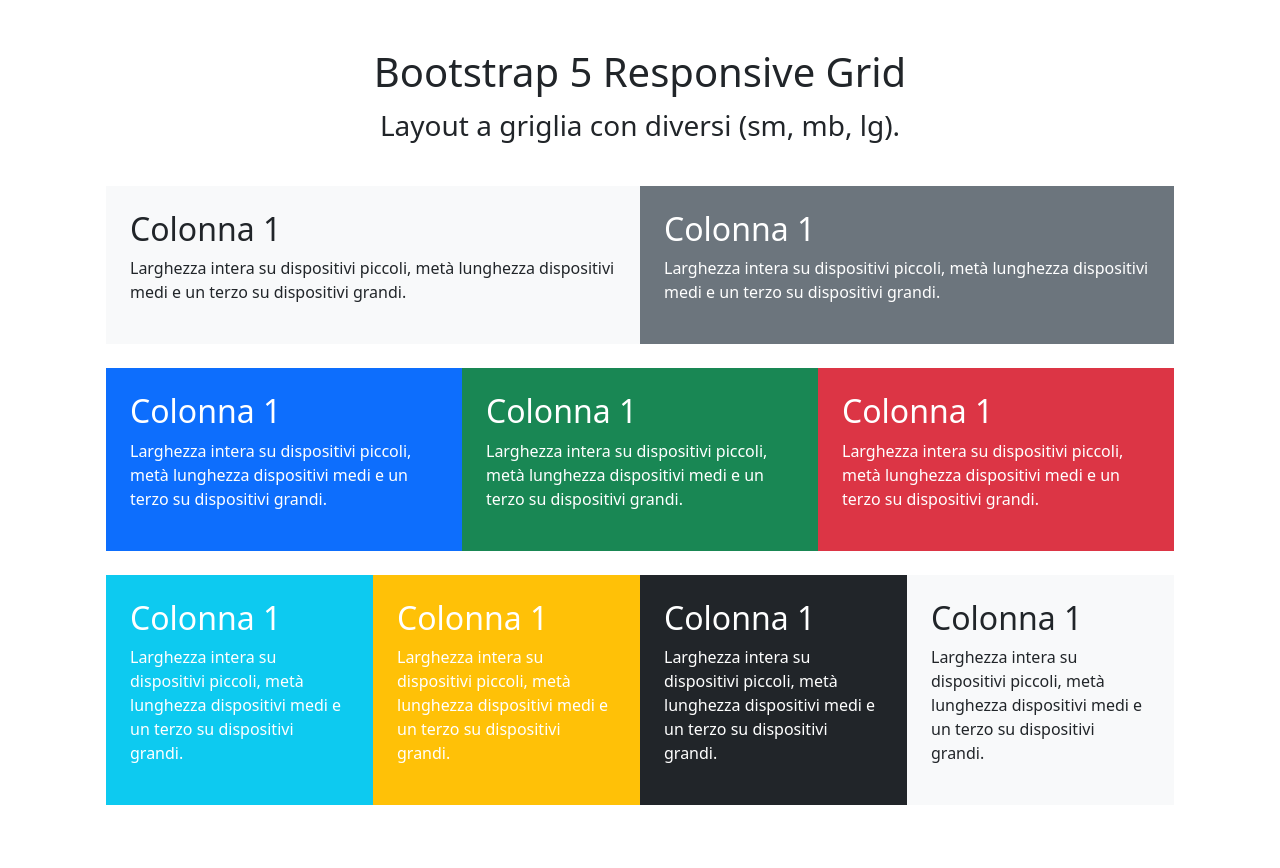
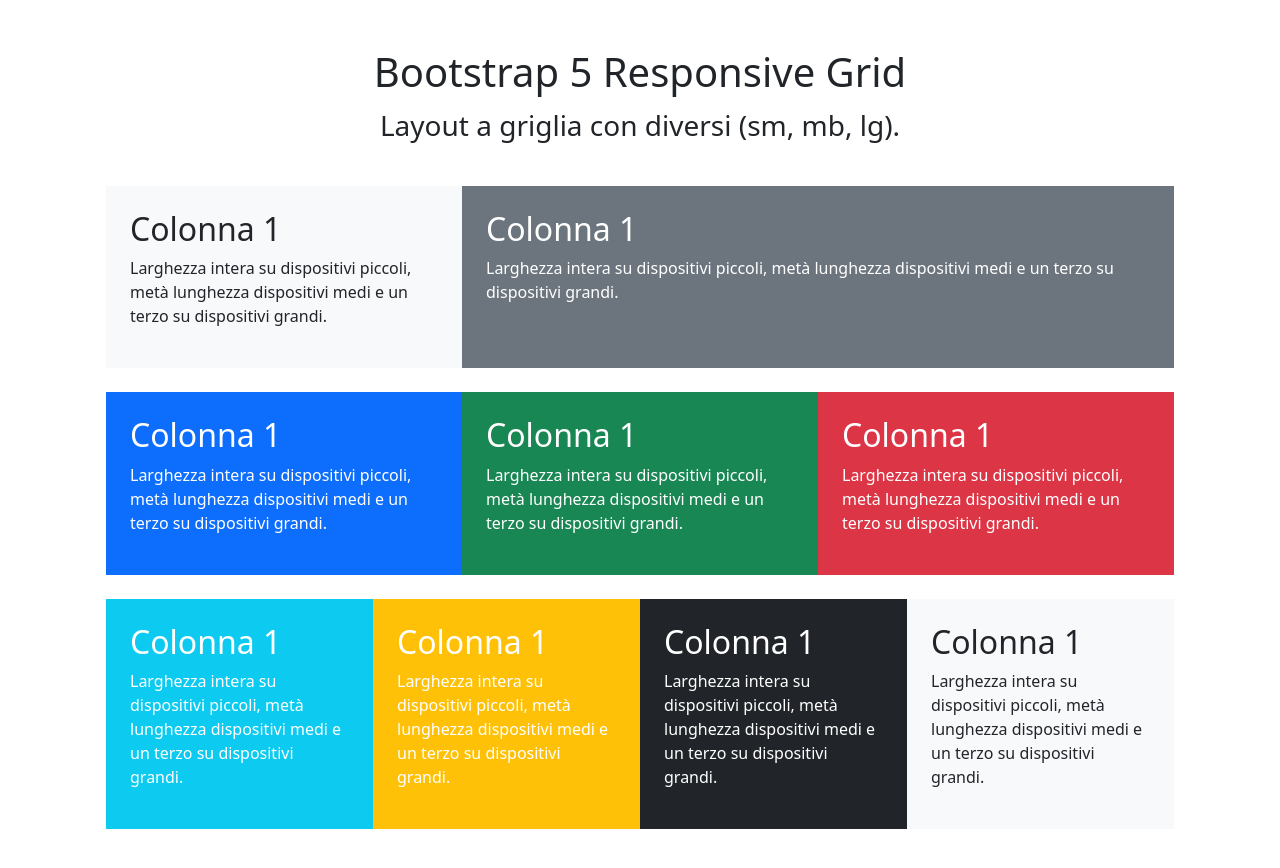
Before and after one commit to VincenzoAmari/htmlcss-bootstrap-layout, a plain HTML site: page index.html in a window 1280 px wide. Drawn offline with nearby package versions, Linux system fonts and the light colour scheme.

Commit message:
update responsive

```diff
--- a/index.html
+++ b/index.html
@@ -14,14 +14,14 @@
       </div>
 
       <div class="row my-4">
-        <div class="col-12 col-md-6 bg-light p-4">
+        <div class="col-12 col-md-6 col-lg-4 bg-light p-4">
           <h2>Colonna 1</h2>
           <p class="fs-6">
             Larghezza intera su dispositivi piccoli, metà lunghezza dispositivi
             medi e un terzo su dispositivi grandi.
           </p>
         </div>
-        <div class="col-12 col-md-6 bg-secondary p-4 text-white">
+        <div class="col-12 col-md-6 col-lg-8 bg-secondary p-4 text-white">
           <h2>Colonna 1</h2>
           <p class="fs-6">
             Larghezza intera su dispositivi piccoli, metà lunghezza dispositivi
```
